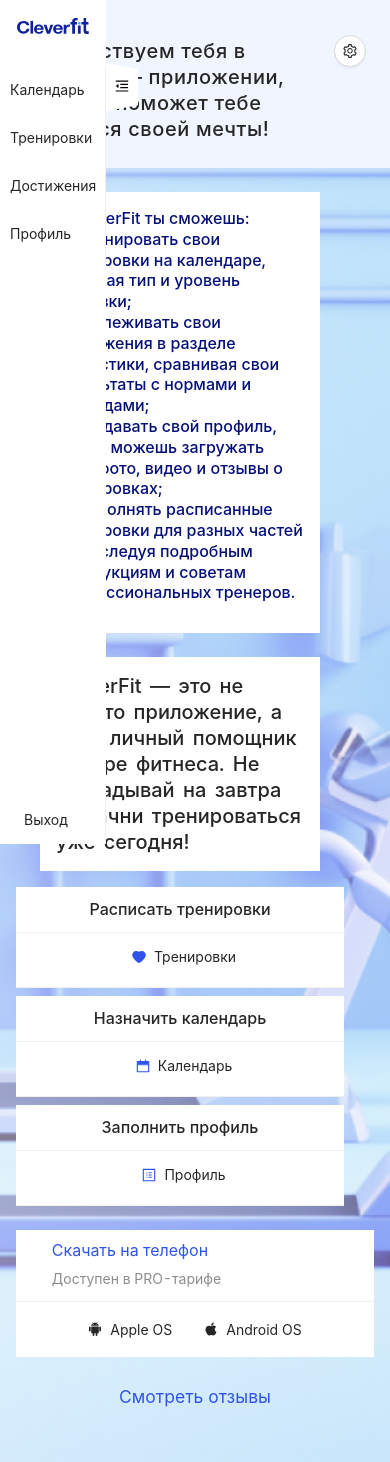
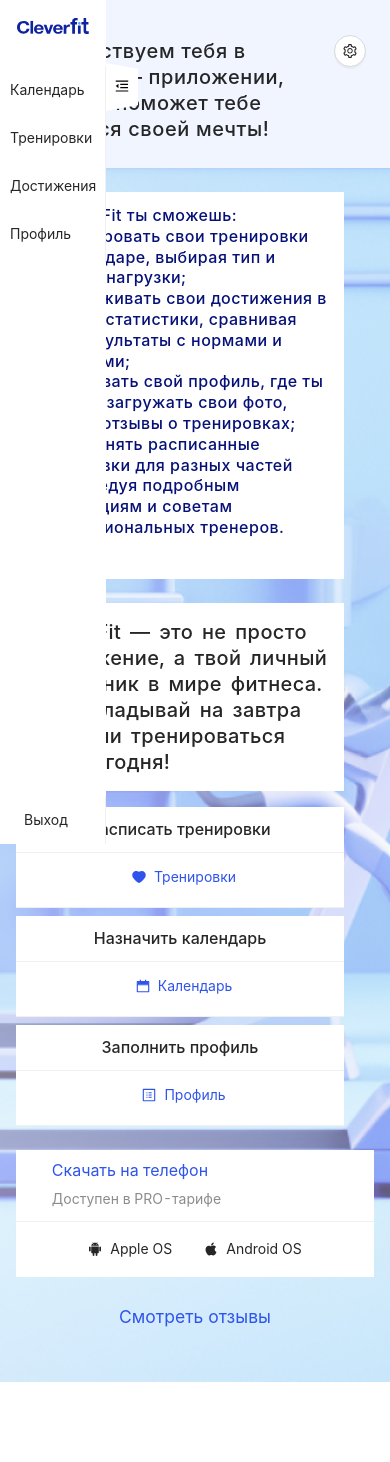
Before and after one commit to ClevertecFrontendLab/JeetLi, a React (Vite) app: page /#/ in a window 390 px wide. After the commit the page ends 1382 px from the top, so only its background shows below. Built offline with nearby package versions, Linux system fonts and the light colour scheme.

Commit message:
fix:change style Content

```diff
--- a/src/pages/main-page/main-page.css
+++ b/src/pages/main-page/main-page.css
@@ -13,6 +13,10 @@
 .card-description > article > ul {
     padding: 0;
     list-style-type: none;
+    letter-spacing: 0.5px;
+}
+#root > section > section > main > div > article > div > ul > li > span.ant-menu-title-content {
+    color: #2f54eb;
 }
 #root
     > section
@@ -47,7 +51,8 @@
     font-size: 20px;
     font-weight: 500;
     line-height: 130%;
-    word-spacing: 2px;
+    word-spacing: 0.6px;
+    letter-spacing: 0.4px;
     text-align: left;
     margin: 0;
 }
@@ -113,9 +118,10 @@
     .content-layout {
         width: 328px;
         margin: 0 16px;
+        padding: 0;
     }
     .card-description {
-        padding: 16px;
+        padding: 13px 16px 27px 16px;
     }
     .content-menu_wrapper {
         display: flex;
```
